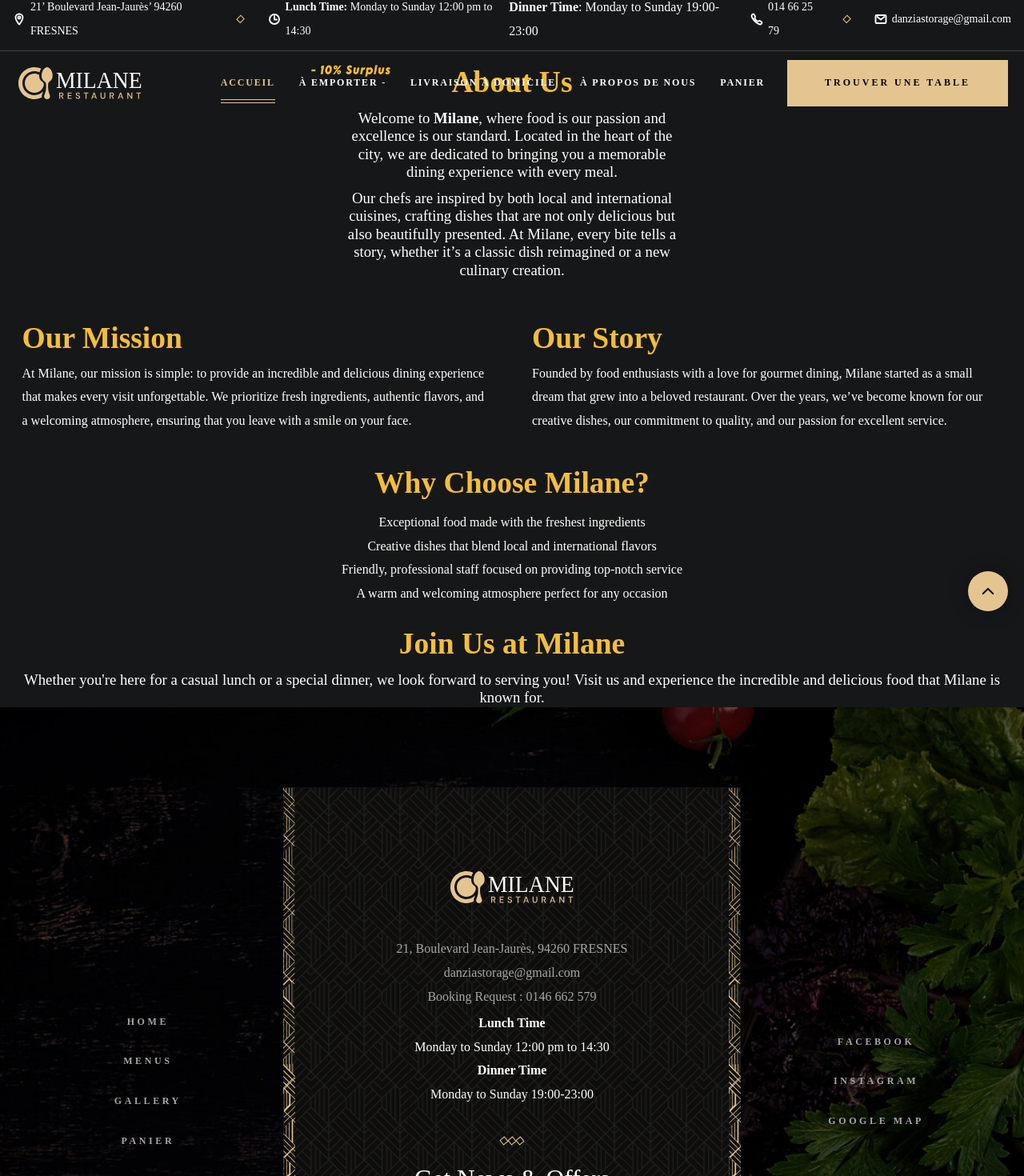
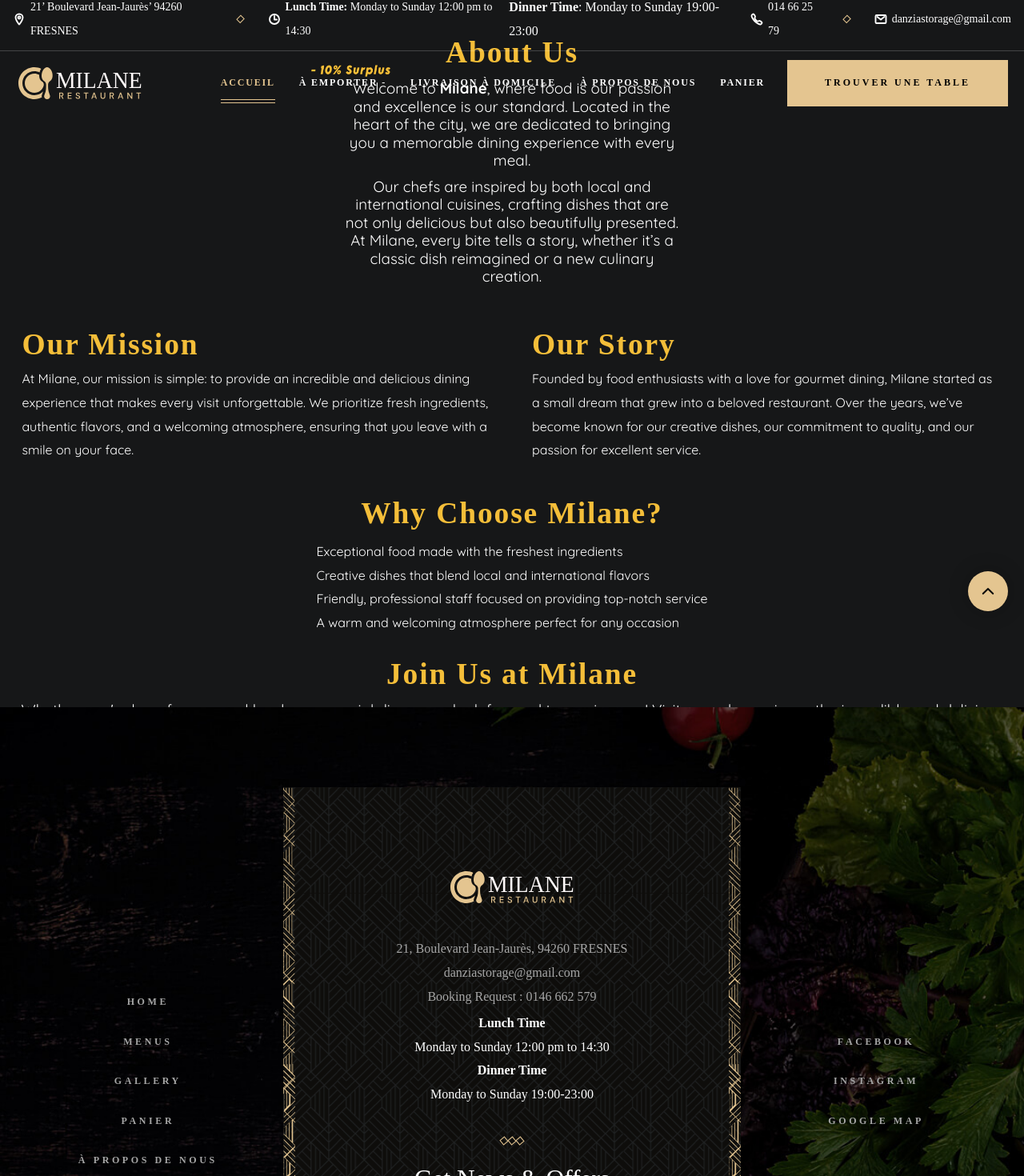
Before and after one commit to Tech-Xposer/Milane, a Next.js app in the folder milane/: page /about in a window 1280 px wide. Shown: the part 16-1486 px from the top of the page at 80% size. Built offline with nearby package versions, Linux system fonts and the light colour scheme; a web font is replaced by a local one.

Commit message:
fix: checkout buttom

```diff
--- a/milane/src/app/about/page.js
+++ b/milane/src/app/about/page.js
@@ -5,35 +5,35 @@
     <main>
         <articel>
     <div className="flex flex-col items-center justify-center  p-5  text-white mt-[100px] md:h-screen w-full  ">
-      <h1 className="text-6xl font-bold text-center mb-6 text-[#F4BE39]">About Us</h1>
+      <h1 className="text-6xl font-bold text-center mb-6 text-[#F4BE39] font-londrina tracking-wider">About Us</h1>
 
       <section className="text-center max-w-2xl mx-auto mb-12">
-        <p className="text-3xl text-[#F4BE39] text-white mb-4">
+        <p className="text-3xl  text-white mb-4 font-quicksand">
           Welcome to <strong>Milane</strong>, where food is our passion and excellence is our standard. Located in the heart of the city, we are dedicated to bringing you a memorable dining experience with every meal.
         </p>
-        <p className="text-3xl text-[#F4BE39] text-white mb-4">
+        <p className="text-3xl  text-white mb-4 font-quicksand">
           Our chefs are inspired by both local and international cuisines, crafting dishes that are not only delicious but also beautifully presented. At Milane, every bite tells a story, whether it’s a classic dish reimagined or a new culinary creation.
         </p>
       </section>
 
       <section className="grid grid-cols-1 md:grid-cols-2 gap-8">
         <div className="p-6">
-          <h2 className="text-6xl font-bold mb-4 text-[#F4BE39]">Our Mission</h2>
-          <p className="text-white">
+          <h2 className="text-6xl font-bold mb-4 text-[#F4BE39] font-londrina tracking-wider">Our Mission</h2>
+          <p className="text-white font-quicksand">
             At Milane, our mission is simple: to provide an incredible and delicious dining experience that makes every visit unforgettable. We prioritize fresh ingredients, authentic flavors, and a welcoming atmosphere, ensuring that you leave with a smile on your face.
           </p>
         </div>
         <div className="p-6">
-          <h2 className="text-6xl font-bold mb-4 text-[#F4BE39]">Our Story</h2>
-          <p className="text-white">
+          <h2 className="text-6xl font-bold mb-4 text-[#F4BE39] font-londrina tracking-wider">Our Story</h2>
+          <p className="text-white font-quicksand">
             Founded by food enthusiasts with a love for gourmet dining, Milane started as a small dream that grew into a beloved restaurant. Over the years, we’ve become known for our creative dishes, our commitment to quality, and our passion for excellent service.
           </p>
         </div>
       </section>
 
       <section className="text-center my-12">
-        <h2 className="text-6xl text-[#F4BE39] font-bold mb-6">Why Choose Milane?</h2>
-        <ul className="text-white list-disc list-inside">
+        <h2 className="text-6xl text-[#F4BE39] font-bold mb-6 font-londrina tracking-wider">Why Choose Milane?</h2>
+        <ul className="text-white list-disc list-inside font-quicksand text-start">
           <li>Exceptional food made with the freshest ingredients</li>
           <li>Creative dishes that blend local and international flavors</li>
           <li>Friendly, professional staff focused on providing top-notch service</li>
@@ -42,8 +42,8 @@
       </section>
 
       <section className="text-center">
-        <h2 className="text-6xl text-[#F4BE39] font-bold mb-6">Join Us at Milane</h2>
-        <p className="text-3xl text-white">
+        <h2 className="text-6xl text-[#F4BE39] font-bold mb-6 font-londrina tracking-wider">Join Us at Milane</h2>
+        <p className="text-3xl text-white font-quicksand">
           Whether you're here for a casual lunch or a special dinner, we look forward to serving you! Visit us and experience the incredible and delicious food that Milane is known for.
         </p>
       </section>
--- a/milane/src/components/About.jsx
+++ b/milane/src/components/About.jsx
@@ -39,7 +39,7 @@
         </div>
         <figure className="about-banner">
           <img
-            src="./assets/images/about-banner.jpg"
+            src="/assets/images/about-banner.jpg"
             width={570}
             height={570}
             loading="lazy"
@@ -54,7 +54,7 @@
             data-parallax-speed="1.75"
           >
             <img
-              src="./assets/images/about-abs-image-1.png"
+              src="/assets/images/about-abs-image-1.png"
               width={285}
               height={285}
               loading="lazy"
@@ -64,7 +64,7 @@
           </div>
           <div className="abs-img abs-img-2 has-before">
             <img
-              src="./assets/images/badge-2.png"
+              src="/assets/images/badge-2.png"
               width={133}
               height={134}
               loading="lazy"
@@ -73,7 +73,7 @@
           </div>
         </figure>
         <img
-          src="./assets/images/shape-3.png"
+          src="/assets/images/shape-3.png"
           width={197}
           height={194}
           loading="lazy"
--- a/milane/src/components/Dishes.jsx
+++ b/milane/src/components/Dishes.jsx
@@ -5,7 +5,7 @@
     <section className="special-dish text-center" aria-labelledby="dish-label">
   <div className="special-dish-banner">
     <img
-      src="./assets/images/special-dish-banner.jpg"
+      src="/assets/images/special-dish-banner.jpg"
       width={940}
       height={900}
       loading="lazy"
@@ -16,7 +16,7 @@
   <div className="special-dish-content bg-black-10">
     <div className="container">
       <img
-        src="./assets/images/badge-1.png"
+        src="/assets/images/badge-1.png"
         width={28}
         height={41}
         loading="lazy"
@@ -45,7 +45,7 @@
     </div>
   </div>
   <img
-    src="./assets/images/shape-4.png"
+    src="/assets/images/shape-4.png"
     width={179}
     height={359}
     loading="lazy"
@@ -53,7 +53,7 @@
     className="shape shape-1"
   />
   <img
-    src="./assets/images/shape-9.png"
+    src="/assets/images/shape-9.png"
     width={351}
     height={462}
     loading="lazy"
--- a/milane/src/components/Event.jsx
+++ b/milane/src/components/Event.jsx
@@ -72,7 +72,7 @@
                 style={{ width: 350, height: 450 }}
               >
                 <img
-                  src="./assets/images/Untitled design (1).png"
+                  src="/assets/images/Untitled design (1).png"
                   width={350}
                   height={450}
                   loading="lazy"
--- a/milane/src/components/Features.jsx
+++ b/milane/src/components/Features.jsx
@@ -11,7 +11,7 @@
             <div className="feature-card">
               <div className="card-icon">
                 <img
-                  src="./assets/images/features-icon-1.png"
+                  src="/assets/images/features-icon-1.png"
                   width={100}
                   height={80}
                   loading="lazy"
@@ -28,7 +28,7 @@
             <div className="feature-card">
               <div className="card-icon">
                 <img
-                  src="./assets/images/features-icon-2.png"
+                  src="/assets/images/features-icon-2.png"
                   width={100}
                   height={80}
                   loading="lazy"
@@ -46,7 +46,7 @@
             <div className="feature-card">
               <div className="card-icon">
                 <img
-                  src="./assets/images/features-icon-3.png"
+                  src="/assets/images/features-icon-3.png"
                   width={100}
                   height={80}
                   loading="lazy"
@@ -63,7 +63,7 @@
             <div className="feature-card">
               <div className="card-icon">
                 <img
-                  src="./assets/images/features-icon-4.png"
+                  src="/assets/images/features-icon-4.png"
                   width={100}
                   height={80}
                   loading="lazy"
@@ -78,7 +78,7 @@
           </li>
         </ul>
         <img
-          src="./assets/images/shape-7.png"
+          src="/assets/images/shape-7.png"
           width={208}
           height={178}
           loading="lazy"
@@ -86,7 +86,7 @@
           className="shape shape-1"
         />
         <img
-          src="./assets/images/shape-8.png"
+          src="/assets/images/shape-8.png"
           width={120}
           height={115}
           loading="lazy"
--- a/milane/src/components/Footer.jsx
+++ b/milane/src/components/Footer.jsx
@@ -5,14 +5,14 @@
   return (
     <footer
       className="footer section has-bg-image text-center"
-      style={{ backgroundImage: `url("../assets/images/footer-bg.jpg")` }}
+      style={{ backgroundImage: `url("/assets/images/footer-bg.jpg")` }}
     >
       <div className="container">
         <div className="footer-top grid-list">
           <div className="footer-brand has-before has-after">
             <a href="#" className="logo">
               <img
-                src="./assets/images/logo.svg"
+                src="/assets/images/logo.svg"
                 width="160"
                 height="50"
                 loading="lazy"
@@ -109,6 +109,14 @@
                 Panier
               </a>
             </li>
+            <li>
+              <a
+                href="/about"
+                className="label-2 footer-link hover-underline"
+              >
+                À propos de nous
+              </a>
+            </li>
           </ul>
 
           <ul className="footer-list">
--- a/milane/src/components/Reservation.jsx
+++ b/milane/src/components/Reservation.jsx
@@ -111,7 +111,7 @@
           <div
             className="form-right text-center"
             style={{
-              backgroundImage: 'url("./assets/images/form-pattern.png")'
+              backgroundImage: 'url("/assets/images/form-pattern.png")'
             }}
           >
             <h2 className="headline-1 text-center">Contact Us</h2>
--- a/milane/src/components/Services.jsx
+++ b/milane/src/components/Services.jsx
@@ -121,7 +121,7 @@
         </ul>
 
         <img
-          src="./assets/images/shape-1.png"
+          src="/assets/images/shape-1.png"
           width="246"
           height="412"
           loading="lazy"
@@ -129,7 +129,7 @@
           className="shape shape-1 move-anim"
         />
         <img
-          src="./assets/images/shape-2.png"
+          src="/assets/images/shape-2.png"
           width="343"
           height="345"
           loading="lazy"
--- a/milane/src/components/StaticMenu.jsx
+++ b/milane/src/components/StaticMenu.jsx
@@ -17,7 +17,7 @@
                 style={{ width: 100, height: 100 }}
               >
                 <img
-                  src="./assets/images/menu-1.jpg"
+                  src="/assets/images/menu-1.jpg"
                   width="100"
                   height="100"
                   loading="lazy"
@@ -52,7 +52,7 @@
                 style={{ width: 100, height: 100 }}
               >
                 <img
-                  src="./assets/images/menu-2.jpg"
+                  src="/assets/images/menu-2.jpg"
                   width="100"
                   height="100"
                   loading="lazy"
@@ -86,7 +86,7 @@
                 style={{ width: 100, height: 100 }}
               >
                 <img
-                  src="./assets/images/butter-chicken.png"
+                  src="/assets/images/butter-chicken.png"
                   width="100"
                   height="100"
                   loading="lazy"
@@ -121,7 +121,7 @@
                 style={{ width: 100, height: 100 }}
               >
                 <img
-                  src="./assets/images/menu-6.jpg"
+                  src="/assets/images/menu-6.jpg"
                   width="100"
                   height="100"
                   loading="lazy"
@@ -158,7 +158,7 @@
                 style={{ width: 100, height: 100 }}
               >
                 <img
-                  src="./assets/images/cheese-naan.png"
+                  src="/assets/images/cheese-naan.png"
                   width="100"
                   height="100"
                   loading="lazy"
@@ -193,7 +193,7 @@
                 style={{ width: 100, height: 100 }}
               >
                 <img
-                  src="./assets/images/menu-4.png"
+                  src="/assets/images/menu-4.png"
                   width="100"
                   height="100"
                   loading="lazy"
@@ -238,7 +238,7 @@
         </button>
 
         <img
-          src="./assets/images/shape-5.png"
+          src="/assets/images/shape-5.png"
           width="921"
           height="1036"
           loading="lazy"
@@ -246,7 +246,7 @@
           className="shape shape-2 move-anim"
         />
         <img
-          src="./assets/images/shape-6.png"
+          src="/assets/images/shape-6.png"
           width="343"
           height="345"
           loading="lazy"
--- a/milane/src/components/Testinomials.jsx
+++ b/milane/src/components/Testinomials.jsx
@@ -20,7 +20,7 @@
         </div>
         <div className="profile">
           <img
-            src="./assets/images/testi-avatar.jpg"
+            src="/assets/images/Ashutosh.jpg"
             width={100}
             height={100}
             loading="lazy"
```
Also changed, not shown: milane/public/assets/images/Ashutosh.jpg (added).
